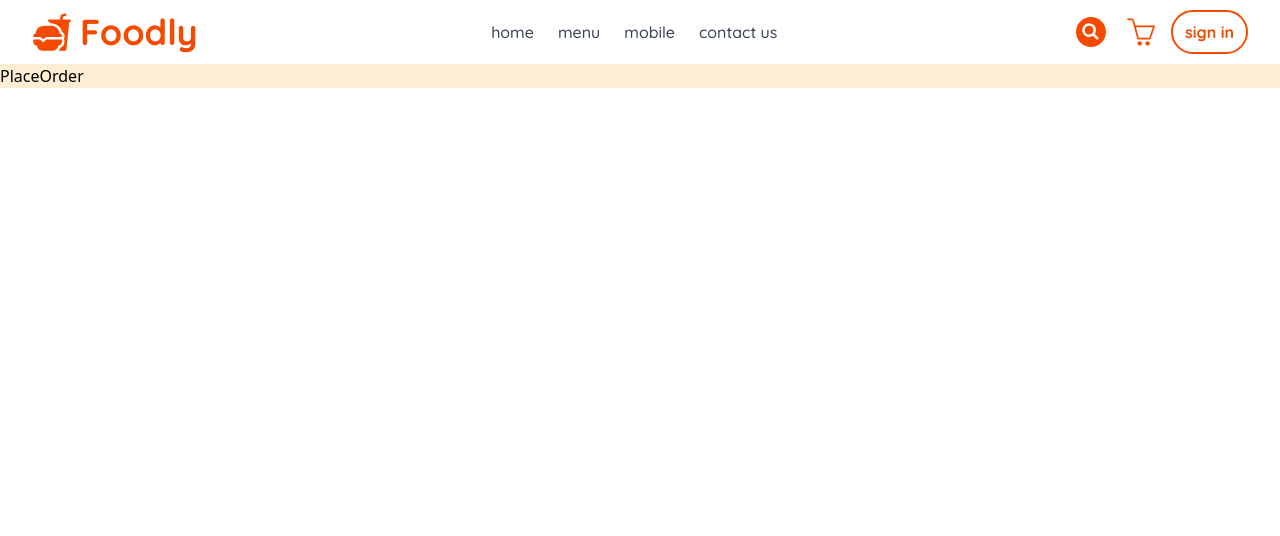
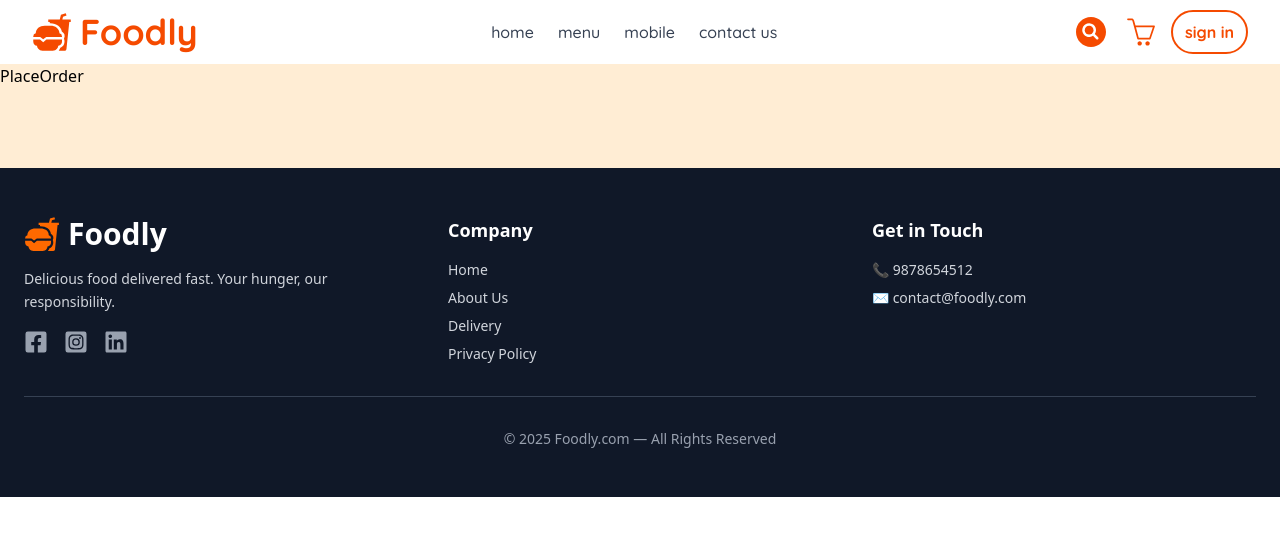
Before and after one commit to samir-27/food-delivery-app, a React (Vite) app in the folder frontend/: page /order in a window 1280 px wide. Shown: the top 536 px of the page. Built offline with nearby package versions, Linux system fonts and the light colour scheme; a web font is replaced by a local one.

Commit message:
footer added

```diff
--- a/frontend/src/App.jsx
+++ b/frontend/src/App.jsx
@@ -1,13 +1,15 @@
-import React from 'react'
+import React, { Fragment } from 'react'
 import Navbar from './components/Navbar'
 import { Route, Routes } from 'react-router-dom'
 import Home from './pages/Home'
 import Cart from './pages/Cart'
 import PlaceOrder from './pages/PlaceOrder'
+import Footer from './components/Footer'
 
 const App = () => {
   return (
-    <div className='bg-orange-100'>
+    <>
+      <div className='bg-orange-100 pb-20'>
         <Navbar />
         <Routes>
           <Route path="/" element={<Home />} />
@@ -15,6 +17,8 @@ const App = () => {
           <Route path="/order" element={<PlaceOrder />} />
         </Routes>
       </div>
+      <Footer />
+    </>
   )
 }
 
--- /dev/null
+++ b/frontend/src/components/Footer.jsx
@@ -0,0 +1,70 @@
+import React from "react";
+import { IoFastFoodSharp } from "react-icons/io5";
+import {
+  FaInstagramSquare,
+  FaLinkedin,
+  FaFacebookSquare,
+} from "react-icons/fa";
+
+const Footer = () => {
+  return (
+    <footer className="bg-gray-900 text-gray-300 ">
+      <div className="max-w-7xl mx-auto px-6 py-12">
+        {/* Top section */}
+        <div className="grid gap-10 sm:grid-cols-2 lg:grid-cols-3">
+
+          {/* Brand */}
+          <div>
+            <div className="flex items-center gap-2 text-orange-500 mb-4">
+              <IoFastFoodSharp size={36} />
+              <h1 className="text-3xl font-bold text-white">Foodly</h1>
+            </div>
+            <p className="text-sm leading-relaxed">
+              Delicious food delivered fast. Your hunger, our responsibility.
+            </p>
+
+            <div className="flex gap-4 mt-4 text-2xl text-gray-400">
+              <FaFacebookSquare className="hover:text-orange-500 cursor-pointer" />
+              <FaInstagramSquare className="hover:text-orange-500 cursor-pointer" />
+              <FaLinkedin className="hover:text-orange-500 cursor-pointer" />
+            </div>
+          </div>
+
+          {/* Company */}
+          <div>
+            <h2 className="text-lg font-semibold text-white mb-4">
+              Company
+            </h2>
+            <ul className="space-y-2 text-sm">
+              <li className="hover:text-orange-500 cursor-pointer">Home</li>
+              <li className="hover:text-orange-500 cursor-pointer">About Us</li>
+              <li className="hover:text-orange-500 cursor-pointer">Delivery</li>
+              <li className="hover:text-orange-500 cursor-pointer">Privacy Policy</li>
+            </ul>
+          </div>
+
+          {/* Contact */}
+          <div>
+            <h2 className="text-lg font-semibold text-white mb-4">
+              Get in Touch
+            </h2>
+            <ul className="space-y-2 text-sm">
+              <li>📞 9878654512</li>
+              <li>✉️ contact@foodly.com</li>
+            </ul>
+          </div>
+        </div>
+
+        {/* Divider */}
+        <hr className="my-8 border-gray-700" />
+
+        {/* Bottom */}
+        <p className="text-center text-sm text-gray-400">
+          © 2025 Foodly.com — All Rights Reserved
+        </p>
+      </div>
+    </footer>
+  );
+};
+
+export default Footer;
```
Lines whose indentation alone changed are shown as unchanged.
